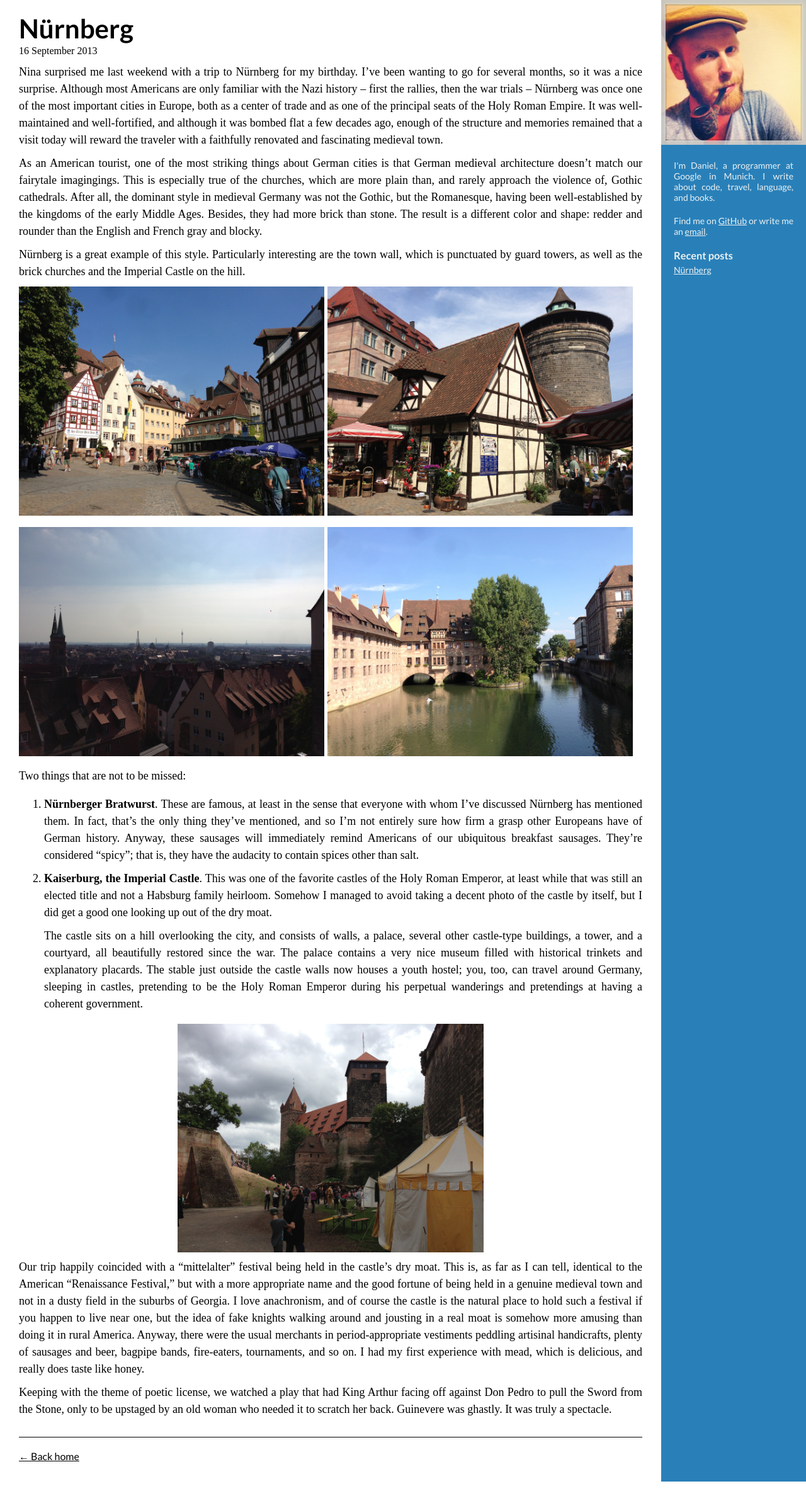
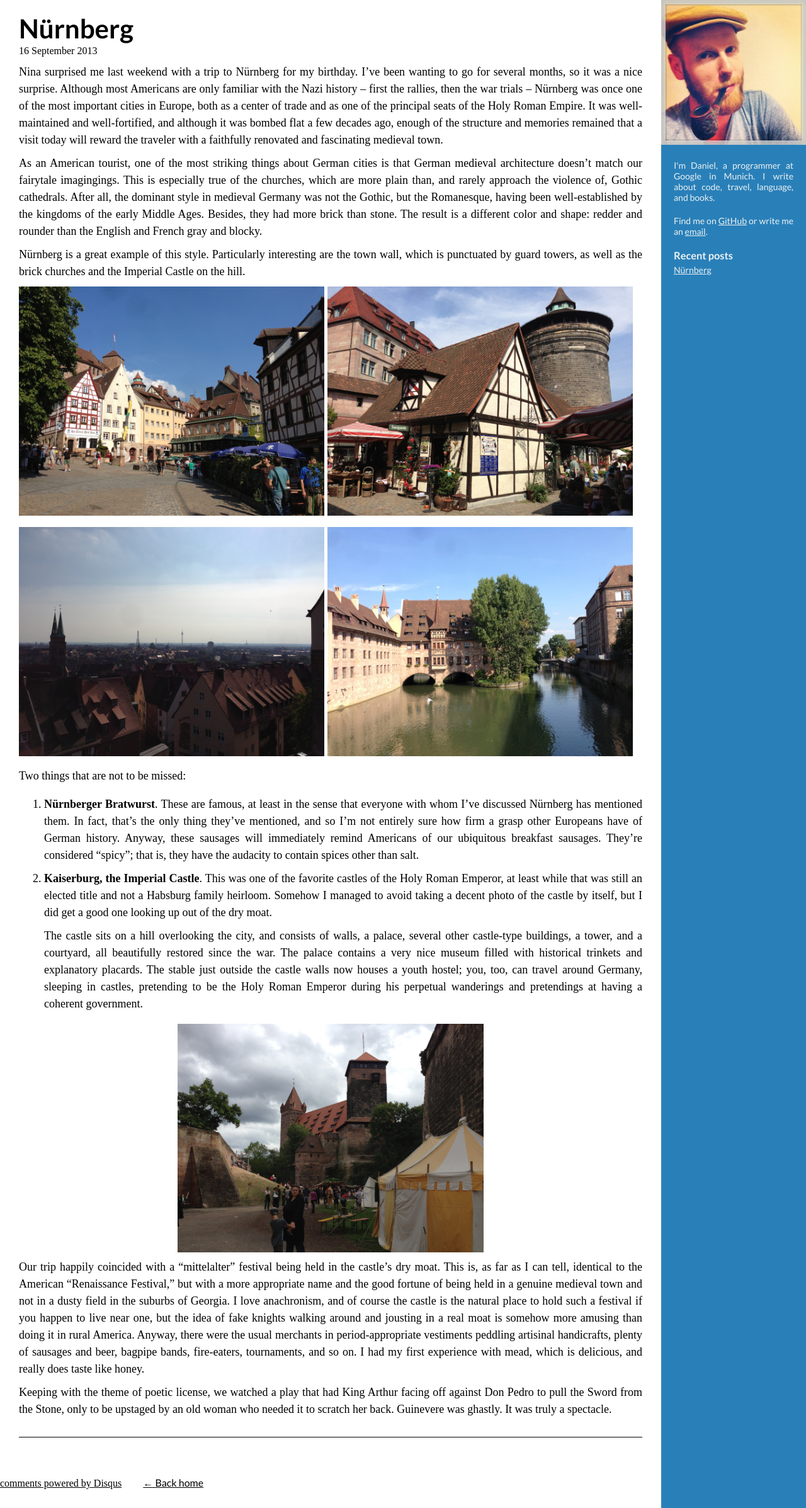
Before and after one commit to dhconnelly/dhconnelly.github.io, a Jekyll site: the page built from _posts/2013-09-16-nuremberg.md, in a window 1280 px wide. Shown: the whole page at 63% size. Built offline with Jekyll 4.4.1, drawn with Linux system fonts in a browser that asks for light colours; some web fonts are replaced; comment, search, counter and statistics services are not loaded; before the commit the page ends 2353 px from its top, so only the background shows below that; some of the changed lines change nothing that is shown.

Commit message:
ga and disqus

```diff
--- a/_layouts/default.html
+++ b/_layouts/default.html
@@ -19,4 +19,20 @@
       </aside>
       <main id="content">{{ content }}</main>
   </body>
+
+  <script type="text/javascript">
+    var _gaq = _gaq || [];
+    _gaq.push(['_setAccount', 'UA-31246627-1']);
+    _gaq.push(['_trackPageview']);
+    (function() {
+      var ga = document.createElement('script');
+      ga.type = 'text/javascript';
+      ga.async = true;
+      ga.src = ('https:' == document.location.protocol
+                ? 'https://ssl'
+                : 'http://www') + '.google-analytics.com/ga.js';
+      var s = document.getElementsByTagName('script')[0];
+      s.parentNode.insertBefore(ga, s);
+  })();
+</script>
 </html>
--- a/_layouts/post.html
+++ b/_layouts/post.html
@@ -8,4 +8,19 @@
   {{ content }}
 </article>
 
+<div id="disqus_thread"></div>
+<script type="text/javascript">
+var disqus_shortname = 'dhconnelly';
+(function() {
+  var dsq = document.createElement('script');
+  dsq.type = 'text/javascript';
+  dsq.async = true;
+  dsq.src = '//' + disqus_shortname + '.disqus.com/embed.js';
+  (document.getElementsByTagName('head')[0] ||
+   document.getElementsByTagName('body')[0]).appendChild(dsq);
+  })();
+</script>
+<noscript>Please enable JavaScript to view the <a href="http://disqus.com/?ref_noscript">comments powered by Disqus.</a></noscript>
+<a href="http://disqus.com" class="dsq-brlink">comments powered by <span class="logo-disqus">Disqus</span></a>
+
 <a href="/" class="navback">← Back home</a>
--- a/css/default.css
+++ b/css/default.css
@@ -129,6 +129,10 @@
   font-family: 'Gentium Book Basic', serif;
 }
 
+#disqus_thread {
+  margin: 4% 5% 0 5%;
+}
+
 @media (max-width: 720px) {
   body {
     padding: 0;
```
